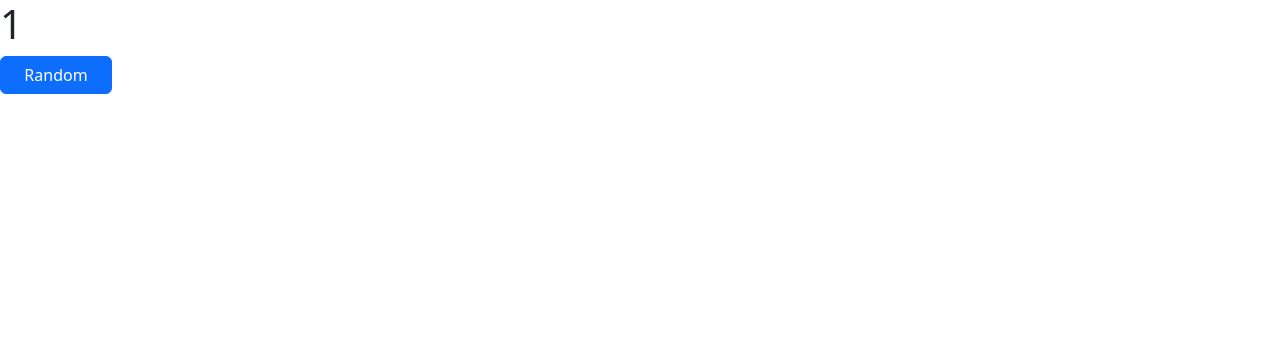
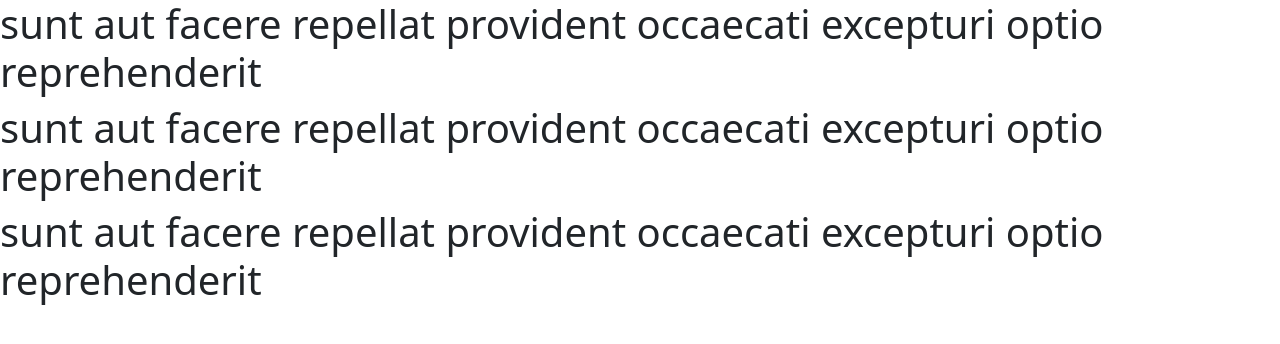
Before and after one commit to Mark-Alexis-Posadas/mini-projects, a React (Vite) app: page / in a window 1280 px wide. Shown: the top 344 px of the page. Built offline with nearby package versions, Linux system fonts and the light colour scheme.

Commit message:
added accordion

```diff
--- a/src/App.jsx
+++ b/src/App.jsx
@@ -1,9 +1,9 @@
-import RandomNumber from "./components/random/RandomNumber";
+import AccordionReducer from "./components/accordion/AccordionReducer";
 
 const App = () => {
   return (
     <div>
-      <RandomNumber />
+      <AccordionReducer />
     </div>
   );
 };
--- /dev/null
+++ b/src/components/accordion/AccordionReducer.jsx
@@ -0,0 +1,42 @@
+import React from "react";
+import accordionData from "./data";
+
+const initialState = accordionData;
+
+const reducer = (currentState, action) => {
+  switch (action.type) {
+    case "TOGGLE_ACCORDION":
+      return action.id === currentState ? null : action.id;
+    default:
+      return currentState;
+  }
+};
+export default function AccordionReducer() {
+  const [state, dispatch] = React.useReducer(reducer, initialState);
+
+  const toggleAccordion = (id) => {
+    dispatch({
+      type: "TOGGLE_ACCORDION",
+      id,
+    });
+  };
+
+  return (
+    <div>
+      {initialState.map((data) => {
+        const isActive = data.id === state;
+        return (
+          <div className="accordion" key={data.id}>
+            <h1
+              className={`accordion__title ${isActive ? "active" : ""}`}
+              onClick={() => toggleAccordion(data.id)}
+            >
+              {data.title}
+            </h1>
+            {isActive && <p className="accordion__body">{data.body}</p>}
+          </div>
+        );
+      })}
+    </div>
+  );
+}
--- /dev/null
+++ b/src/components/accordion/data.js
@@ -0,0 +1,26 @@
+const accordionData = [
+  {
+    id: 1,
+    title:
+      "sunt aut facere repellat provident occaecati excepturi optio reprehenderit",
+    body: "quia et suscipit\nsuscipit recusandae consequuntur expedita et cum\nreprehenderit molestiae ut ut quas totam\nnostrum rerum est autem sunt rem eveniet architecto",
+    active: true,
+  },
+
+  {
+    id: 2,
+    title:
+      "sunt aut facere repellat provident occaecati excepturi optio reprehenderit",
+    body: "quia et suscipit\nsuscipit recusandae consequuntur expedita et cum\nreprehenderit molestiae ut ut quas totam\nnostrum rerum est autem sunt rem eveniet architecto",
+    active: false,
+  },
+  {
+    id: 3,
+    title:
+      "sunt aut facere repellat provident occaecati excepturi optio reprehenderit",
+    body: "quia et suscipit\nsuscipit recusandae consequuntur expedita et cum\nreprehenderit molestiae ut ut quas totam\nnostrum rerum est autem sunt rem eveniet architecto",
+    active: false,
+  },
+];
+
+export default accordionData;
```
Also changed, not shown: src/components/accordion/Accordion.jsx (added, +28 -0 lines), src/components/forms/Input.jsx (+14 -3 lines), src/components/random/RandomQuote.jsx (added, +38 -0 lines).
